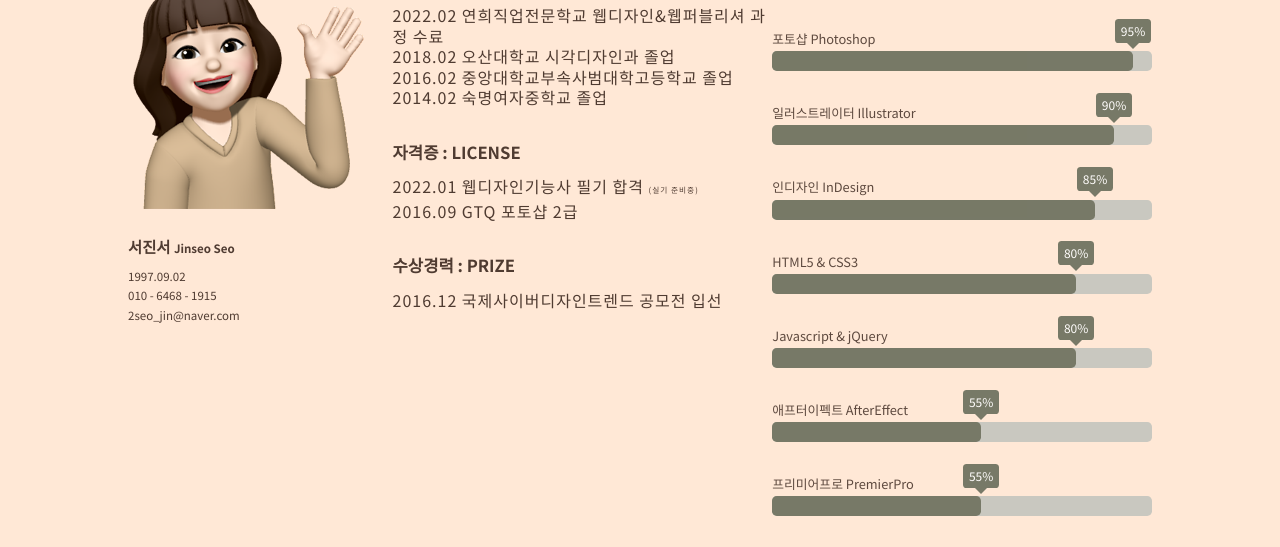
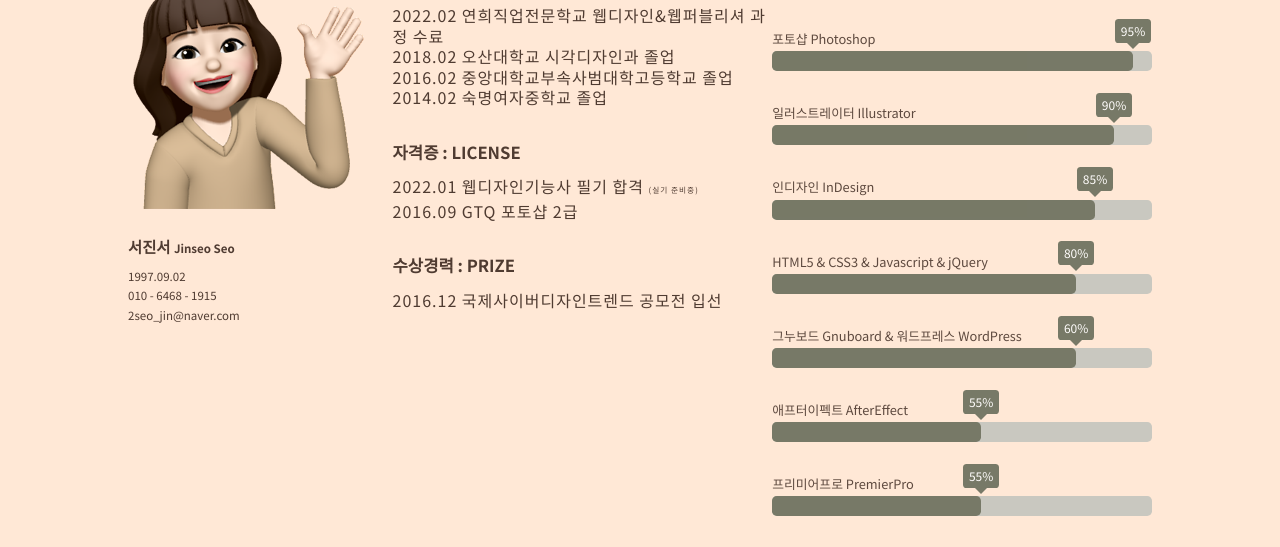
Before and after one commit to 2seojin/seojinseo, a plain HTML site: page index.html in a window 1280 px wide. Both pictures are taken after a click on the link "PROFILE". Shown: the part 253-800 px from the top of the page. Drawn offline with nearby package versions, Linux system fonts and the light colour scheme; a web font is replaced by a local one.

Commit message:
Add files via upload

```diff
--- a/index.html
+++ b/index.html
@@ -111,16 +111,16 @@
                                 </div>
                               </div>
                             <div class="bar">
-                                <div class="skill">HTML5 & CSS3</div>
+                                <div class="skill">HTML5 & CSS3 & Javascript & jQuery</div>
                                 <div class="bar-outer">
                                   <div class="speech-bubble html">80%</div>
                                   <div class="bar-inner ht"></div>
                                 </div>
                               </div>
                               <div class="bar">
-                                <div class="skill">Javascript & jQuery</div>
+                                <div class="skill">그누보드 Gnuboard & 워드프레스 WordPress</div>
                                 <div class="bar-outer">
-                                  <div class="speech-bubble jquery">80%</div>
+                                  <div class="speech-bubble jquery">60%</div>
                                   <div class="bar-inner jq"></div>
                                 </div>
                               </div>
```
